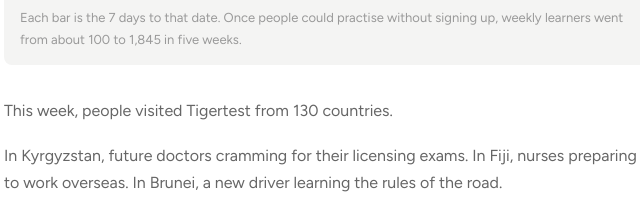
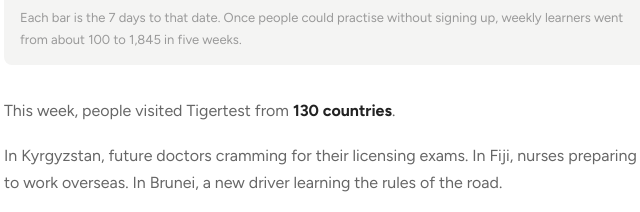
Before and after one commit to johnbr0phy/jbnet, a plain HTML site: page ai-lab/tigertest-million/index.html in a window 1280 px wide. Shown: the part 1129-1341 px from the top of the page, 312-952 px from the left. Drawn offline with Linux system fonts and the light colour scheme.

Commit message:
Tigertest post and article: bold 130 countries (#34)
Claude-Session: https://claude.ai/code/session_01BKb6JnaKtRpLvpewDJqmDn

Co-authored-by: Claude <noreply@anthropic.com>

```diff
--- a/ai-lab/tigertest-million/index.html
+++ b/ai-lab/tigertest-million/index.html
@@ -120,7 +120,7 @@
     <figcaption>Each bar is the 7 days to that date. Once people could practise without signing up, weekly learners went from about 100 to 1,845 in five weeks.</figcaption>
   </figure>
 
-  <p>This week, people visited Tigertest from 130 countries.</p>
+  <p>This week, people visited Tigertest from <strong>130 countries</strong>.</p>
   <p>In Kyrgyzstan, future doctors cramming for their licensing exams. In Fiji, nurses preparing to work overseas. In Brunei, a new driver learning the rules of the road.</p>
   <p>Teachers have started bringing entire classes too. They <a href="https://www.tigertest.io/teach" target="_blank" rel="noopener">create a class</a>, share a link, and see which questions their students are getting wrong.</p>
 
```
Also changed, not shown: index.html (+1 -1 lines).
